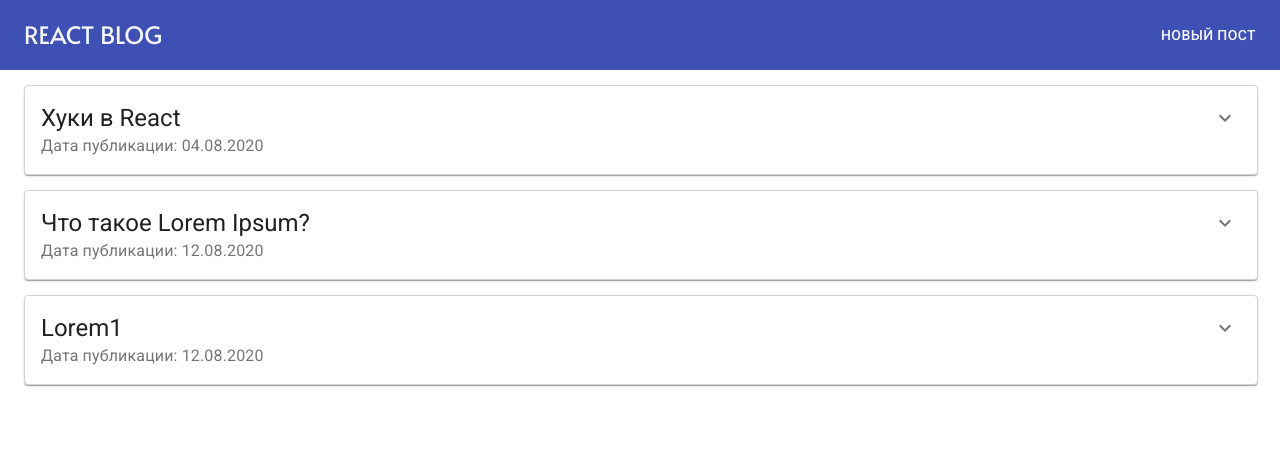
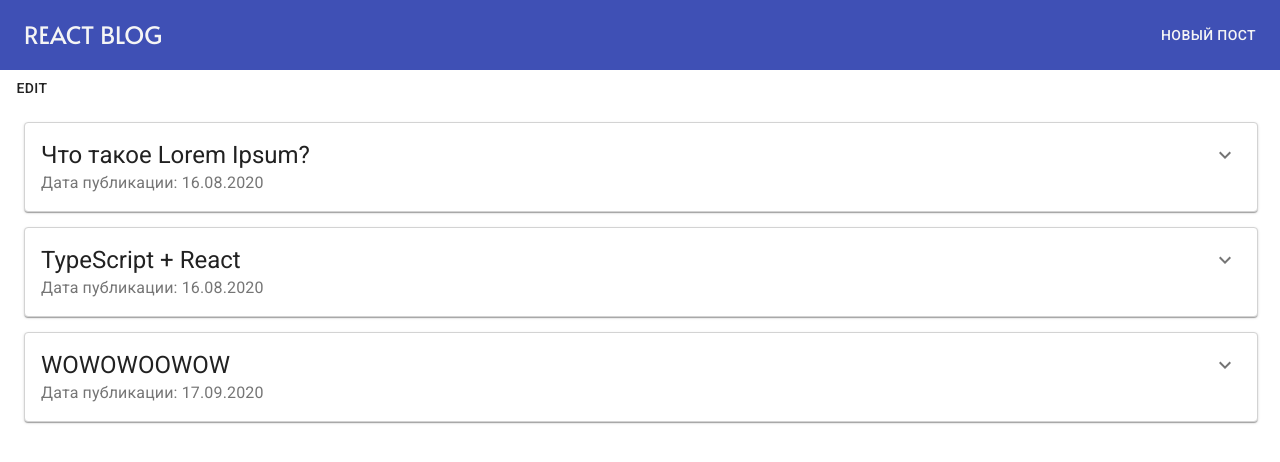
Before and after one commit to C01dy/react-redux-blog, a React (Create React App) app: page / in a window 1280 px wide. Shown: the top 462 px of the page. Built offline with nearby package versions, Linux system fonts and the light colour scheme; data requests are answered from the project's data file.

Commit message:
наработки функционала по редактированию поста (создан экшен)

```diff
--- a/db.json
+++ b/db.json
@@ -1,22 +1,22 @@
 {
   "posts": [
     {
-      "title": "Хуки в React",
-      "body": "Хуки — нововведение в React 16.8, которое позволяет использовать состояние и другие возможности React без написания классов.\n\nХуки решают множество, казалось бы, несвязанных между собой, проблем в React, с которыми мы сталкивались в течение пяти лет написания и поддержки десятков тысяч компонентов. Если вы изучаете React, используете его ежедневно или используете другую библиотеку с похожим компонентным подходом, эти проблемы наверняка покажутся вам знакомыми.\n\nС помощью хуков вы можете извлечь логику состояния из компонента, чтобы её протестировать или повторно использовать. Хуки позволяют вам повторно использовать логику состояния, не затрагивая дерево компонентов. Благодаря этому, хуки легко использовать в разных компонентах и делиться ими с сообществом.",
-      "date": "04.08.2020",
-      "id": "54"
+      "title": "Что такое Lorem Ipsum?",
+      "body": "Lorem Ipsum - это текст-\"рыба\", часто используемый в печати и вэб-дизайне. Lorem Ipsum является стандартной \"рыбой\" для текстов на латинице с начала XVI века. В то время некий безымянный печатник создал большую коллекцию размеров и форм шрифтов, используя Lorem Ipsum для распечатки образцов. Lorem Ipsum не только успешно пережил без заметных изменений пять веков, но и перешагнул в электронный дизайн. Его популяризации в новое время послужили публикация листов Letraset с образцами Lorem Ipsum в 60-х годах и, в более недавнее время, программы электронной вёрстки типа Aldus PageMaker, в шаблонах которых используется Lorem Ipsum.",
+      "date": "16.08.2020",
+      "id": "fbac46e"
     },
     {
-      "title": "Что такое Lorem Ipsum?",
-      "body": "Lorem Ipsum - это текст-\"рыба\", часто используемый в печати и вэб-дизайне. Lorem Ipsum является стандартной \"рыбой\" для текстов на латинице с начала XVI века. В то время некий безымянный печатник создал большую коллекцию размеров и форм шрифтов, используя Lorem Ipsum для распечатки образцов. Lorem Ipsum не только успешно пережил без заметных изменений пять веков, но и перешагнул в электронный дизайн. Его популяризации в новое время послужили публикация листов Letraset с образцами Lorem Ipsum в 60-х годах и, в более недавнее время, программы электронной вёрстки типа Aldus PageMaker, в шаблонах которых используется Lorem Ipsum.",
-      "date": "12.08.2020",
-      "id": 27
+      "title": "TypeScript + React",
+      "body": "Lorem Ipsum - это текст-\"рыба\", часто используемый в печати и вэб-дизайне. Lorem Ipsum является стандартной \"рыбой\" для текстов на латинице с начала XVI века. В то время некий безымянный печатник создал большую коллекцию размеров и форм шрифтов, используя Lorem Ipsum для распечатки образцов. Lorem Ipsum не только успешно пережил без заметных изменений пять веков, но и перешагнул в электронный дизайн. Его популяризации в новое время послужили публикация листов Letraset с образцами Lorem Ipsum в 60-х годах и, в более недавнее время, программы электронной вёрстки типа Aldus PageMaker, в шаблонах которых используется Lorem Ipsum.Lorem Ipsum - это текст-\"рыба\", часто используемый в печати и вэб-дизайне. Lorem Ipsum является стандартной \"рыбой\" для текстов на латинице с начала XVI века. В то время некий безымянный печатник создал большую коллекцию размеров и форм шрифтов, используя Lorem Ipsum для распечатки образцов. Lorem Ipsum не только успешно пережил без заметных изменений пять веков, но и перешагнул в электронный дизайн. Его популяризации в новое время послужили публикация листов Letraset с образцами Lorem Ipsum в 60-х годах и, в более недавнее время, программы электронной вёрстки типа Aldus PageMaker, в шаблонах которых используется Lorem Ipsum.",
+      "date": "16.08.2020",
+      "id": "f42d2a59"
     },
     {
-      "title": "Lorem1",
-      "body": "But I must explain to you how all this mistaken idea of denouncing pleasure and praising pain was born and I will give you a complete account of the system, and expound the actual teachings of the great explorer of the truth, the master-builder of human happiness. No one rejects, dislikes, or avoids pleasure itself, because it is pleasure, but because those who do not know how to pursue pleasure rationally encounter consequences that are extremely painful. Nor again is there anyone who loves or pursues or desires to obtain pain of itself, because it is pain, but because occasionally circumstances occur in which toil and pain can procure him some great pleasure. To take a trivial example, which of us ever undertakes laborious physical exercise, except to obtain some advantage from it? But who has any right to find fault with a man who chooses to enjoy a pleasure that has no annoying consequences, or one who avoids a pain that produces no resultant pleasure?",
-      "date": "12.08.2020",
-      "id": 51
+      "title": "WOWOWOOWOW",
+      "body": "WIWIWWII",
+      "date": "17.09.2020",
+      "id": "f4d4ad54"
     }
   ]
 }
--- a/src/actions/delete-post-action.ts
+++ b/src/actions/delete-post-action.ts
@@ -4,7 +4,7 @@ import {ActionsTypes, IPostsInitialState} from "../types";
 
 const POST_DELETED = 'POST_DELETED';
 
-const deletePost = (id: number):ThunkAction<Promise<void>, IPostsInitialState, any, ActionsTypes> => {
+const deletePost = (id: any):ThunkAction<Promise<void>, IPostsInitialState, any, ActionsTypes> => {
   return async (dispatch: any, getState: any) => {
 
     await axios({
@@ -16,7 +16,7 @@ const deletePost = (id: number):ThunkAction<Promise<void>, IPostsInitialState, a
   }
 };
 
-const postDeleted = (id: number) => {
+const postDeleted = (id: any) => {
   return {
     type: POST_DELETED,
     payload: id,
--- /dev/null
+++ b/src/actions/edit-post-action.ts
@@ -0,0 +1,29 @@
+import { ThunkAction } from 'redux-thunk';
+import axios from 'axios';
+const POST_EDITED = 'POST_EDITED';
+
+const editPost = (post: any): ThunkAction<Promise<void>, any, any, any> => {
+  return async (dispatch: any, getState: any) => {
+    await axios({
+      method: 'put',
+      url: `http://localhost:4000/posts/${post.id}`,
+      data: {
+        title: post.title,
+        body: post.body,
+        date: post.date,
+        id: post.id,
+      },
+    });
+    dispatch(postEdited(post.id));
+    console.log(post.id)
+  };
+};
+
+const postEdited = (post: any) => {
+  return {
+    type: POST_EDITED,
+    payload: post,
+  };
+};
+
+export { POST_EDITED, editPost };
--- a/src/components/add-post-page/add-post-page.tsx
+++ b/src/components/add-post-page/add-post-page.tsx
@@ -32,6 +32,7 @@ const AddPostPage = ():any => {
   const titleHandleChange = (e: ChangeEvent<HTMLInputElement>): void => {
     setTitle(e.target.value);
   };
+
   const formatedDate = (): string => {
     let date = new Date();
     let dd = date.getDate();
@@ -40,11 +41,15 @@ const AddPostPage = ():any => {
     return `${dd < 10 ? '0' + dd : dd}.${mm < 10 ? '0' + mm : mm}.${yy}`;
   };
 
+  const genId = (): any => {
+    return `f${(~~(Math.random() * 1e8)).toString(16)}`;
+  }
+
   const add = (): void => {
     const newPost: IPost = {
       body,
       date: formatedDate(),
-      id: Math.floor(Math.random() * 54),
+      id: genId(),
       title,
     };
     onAddPost(newPost);
--- a/src/components/app/app.tsx
+++ b/src/components/app/app.tsx
@@ -1,22 +1,38 @@
 import React from 'react';
-import { Container } from '@material-ui/core';
+import { Container, Button } from '@material-ui/core';
 import Header from '../header';
 import AddPostPage from '../add-post-page';
 import PostsPage from '../posts-page';
 import { Route, Switch } from 'react-router-dom';
+// import { editPost } from '../../actions/edit-post-action';
+import axios from 'axios'
 
 const App = () => {
+  const edit = (): void => {
+    axios({
+      method: 'put',
+      url: `http://localhost:4000/posts/f4d4ad54`,
+      data: {
+        title: 'WOWOWOOWOW',
+        body: 'WIWIWWII',
+        date: '17.09.2020',
+        id: 'f4d4ad54',
+      },
+    });
+  };
+
   return (
     <>
       <Header />
+      <Button onClick={edit}>edit</Button>
       <Container>
         <Switch>
-            <Route path="/" component={PostsPage} exact />;
-            <Route path="/addPost" component={AddPostPage} />;
+          <Route path="/" component={PostsPage} exact />;
+          <Route path="/addPost" component={AddPostPage} />;
         </Switch>
       </Container>
     </>
   );
-}
+};
 
 export default App;
--- a/src/components/post/post.tsx
+++ b/src/components/post/post.tsx
@@ -54,7 +54,7 @@ type postProps = {
   title: string,
   body: string,
   date: any,
-  id: number,
+  id: any,
   error: any,
   fetchingPosts: boolean
 }
@@ -64,7 +64,7 @@ const Post = ({ title, body, date, id, error, fetchingPosts }: postProps) => {
   const styles = useStyles();
   const [expanded, setExpanded] = useState<boolean>(false);
 
-  const onDeletePost = (id: number):void => {
+  const onDeletePost = (id: any):void => {
     dispatch(deletePost(id))
   }
 
@@ -110,6 +110,9 @@ const Post = ({ title, body, date, id, error, fetchingPosts }: postProps) => {
             <Button color="secondary" onClick={() => onDeletePost(id)}>
               Удалить
             </Button>
+            <Button color="primary">
+              Редактировать
+            </Button>
           </ButtonGroup>
         </CardContent>
       </Collapse>
--- a/src/types/delete-post-action-types.ts
+++ b/src/types/delete-post-action-types.ts
@@ -4,7 +4,7 @@ import {
 
 export interface IDeletePostAction {
     type: typeof POST_DELETED,
-    payload: number
+    payload: any
 }
 
 export type deleteType = IDeletePostAction
--- a/src/types/index.ts
+++ b/src/types/index.ts
@@ -13,7 +13,7 @@ export interface IPostsInitialState {
 export interface IPost {
     body: string,
     date: string,
-    id: number
+    id: any
     title: string,
 }
 
```
